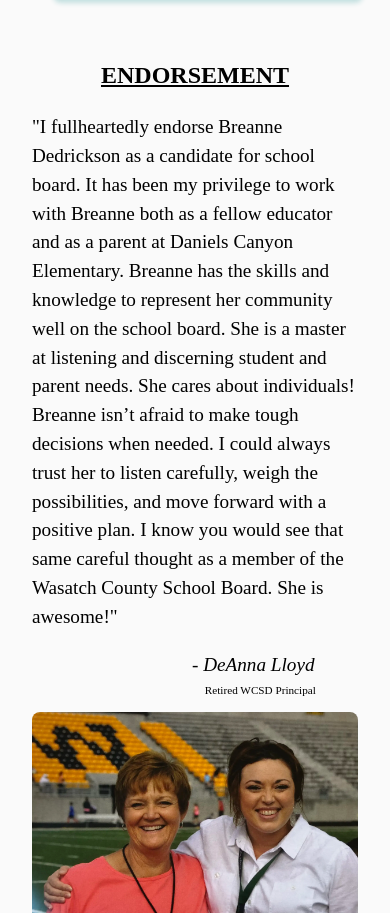
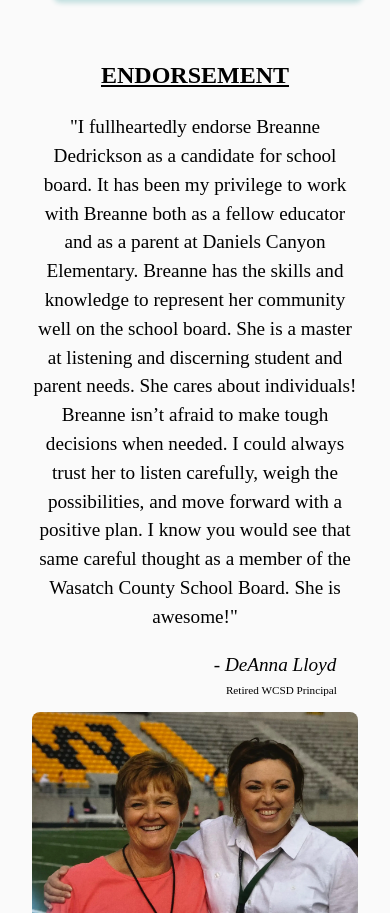
Before and after one commit to 12Kentos/Breanne, a Next.js app: page / in a window 390 px wide. Shown: the part 5350-6263 px from the top of the page. Built offline with nearby package versions, Linux system fonts and the light colour scheme.

Commit message:
text align change

```diff
--- a/app/page.module.scss
+++ b/app/page.module.scss
@@ -529,6 +529,10 @@
     flex-direction: column;
   }
 
+  .endorsedText {
+    text-align: center;
+  }
+
   .endorsedPic {
     margin-top: 3rem;
     width: 75%;
```
